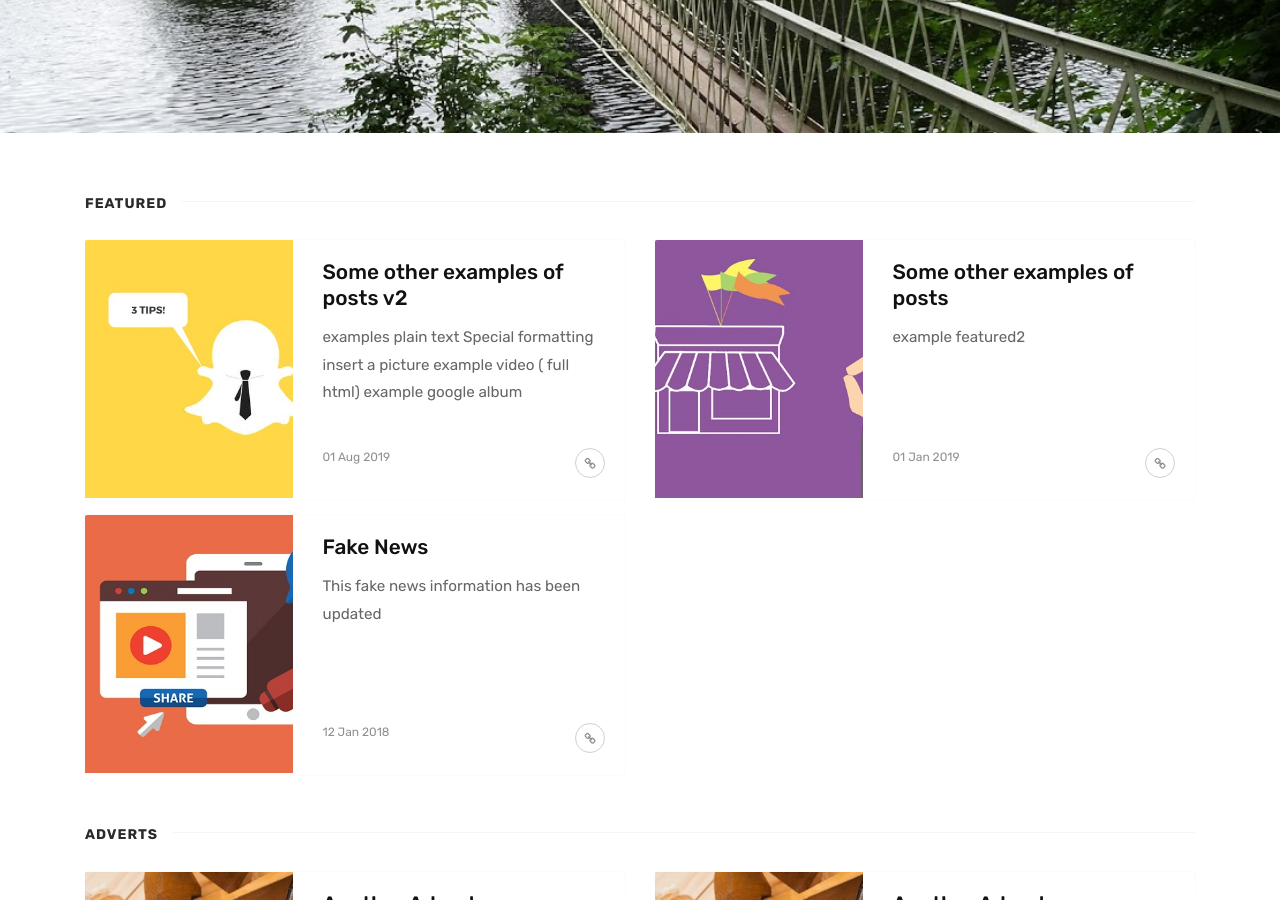
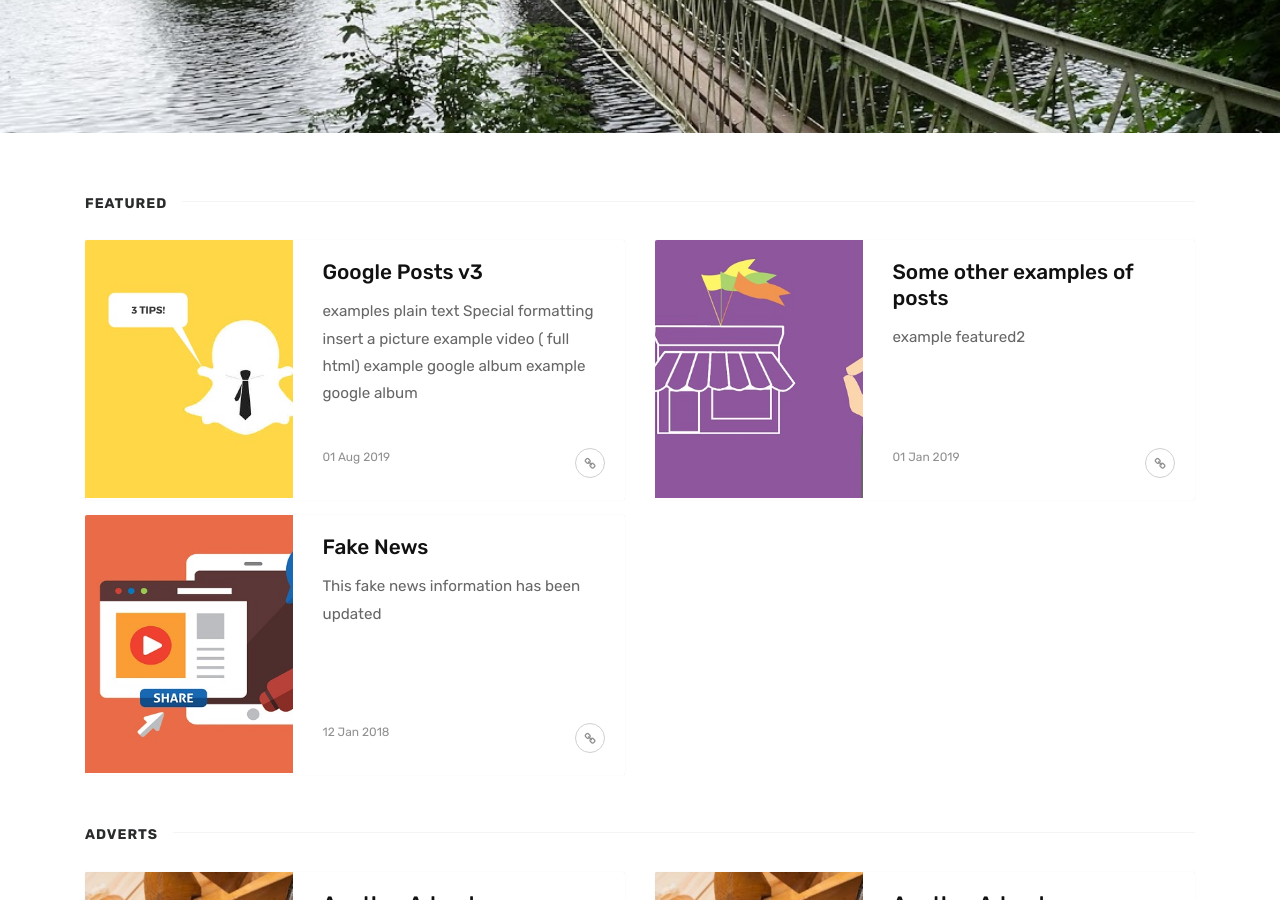
Before and after one commit to goldsmithd/goldsmithd.github.io, a Jekyll site: the page built from index.html, in a window 1280 px wide and 900 px high, scrolled down 564 px. Built offline with Jekyll 4.4.1, drawn with Linux system fonts in a browser that asks for light colours; the list of posts is cut into pages by our own code.

Commit message:
Update 2019-08-01-example-posts.md

```diff
--- a/_posts/2019-08-01-example-posts.md
+++ b/_posts/2019-08-01-example-posts.md
@@ -1,6 +1,6 @@
 ---
 layout: post-right-sidebar
-title:  "Some other examples of posts v2"
+title:  "Google Posts v3"
 categories: [ example, tutorial , featured ]
 image: assets/images/2.jpg
 featured: true
@@ -48,3 +48,15 @@
   <img data-src="https://lh3.googleusercontent.com/LAULC_ZtkU1D5kBRT1K_pOHU4Q1vioyxKxTE20Dz2NHrutn4CGIpwmwfq5cwBF40nyGDTCY7hHZ3V_Wj8FWXAt3J9mA67qWgA3A5zu5CsAXg34OUfgQz0bcMj623LdSZafGfwXNhom4=w1920-h1080" src="" alt="" />
   <img data-src="https://lh3.googleusercontent.com/wCE1IeGGDUuX3RtUgm6u_Wgw_o_l24YDb9KQSmuSBURruIQwpv0LJq1mTyKtWWpY4-i6-x0yqgDipY8MJyXVqWEiTvrDG2PrlCXXOepij0sV6gVX7RhQKeEwhPUkmCdomuQfrzgNhWg=w1920-h1080" src="" alt="" />
 </div>
+
+
+
+## example google album
+
+<script src="https://cdn.jsdelivr.net/npm/publicalbum@latest/embed-ui.min.js" async></script>
+<div class="pa-gallery-player-widget" style="width:100%; height:480px; display:none;"
+  data-link="https://photos.app.goo.gl/sMuoNrxUo43FPgAg9"
+  data-title="Bike ride in Poole"
+  data-description="14 new photos added to shared album">
+  <img src='https://lh3.googleusercontent.com/-JgjRlQOnb9BDj28sSgi9QHreqCwFznjS7ItSqSWFm1hZbEWZg-yIpFfdCQzTSPJ_UU2DsuTTSumG6fwLTVjlBC-IhNMUdtipLrda7wn6SywN79gDU2qAyOoZBqmsOR-Vj_SWRGBO7A=w2400' src="" alt="" />
+</div>
```
